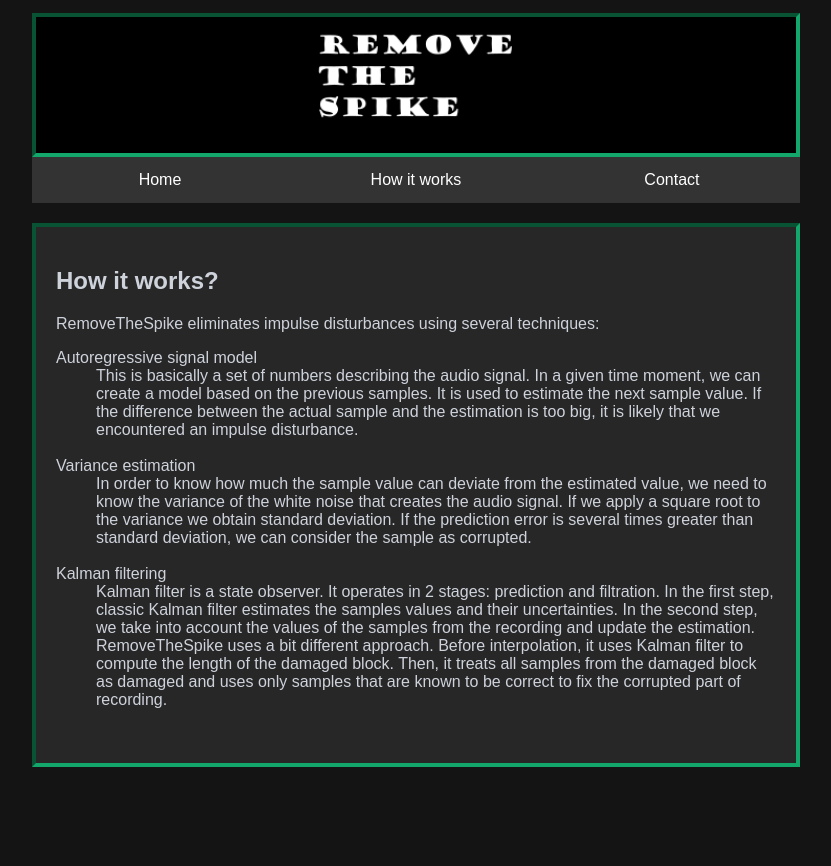
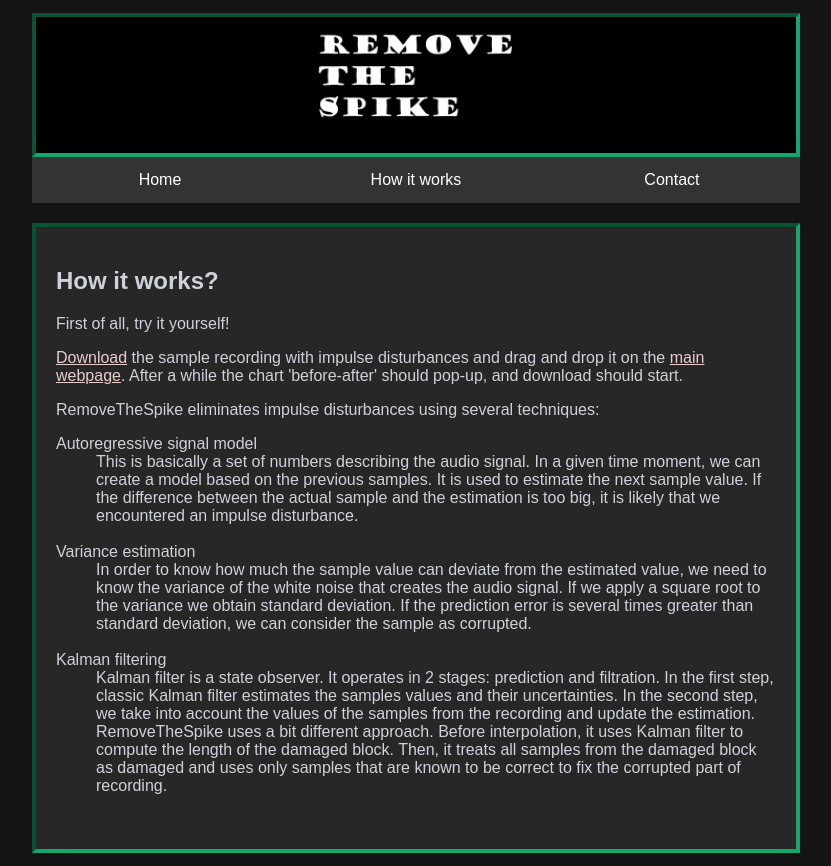
Before and after one commit to Areklis909/RemoveTheSpike_Web, a PHP site: page /howitworks.php in a window 1280 px wide. Shown: the whole page, without its empty margins (224-1055 px from the left). Before the commit the page ends 767 px from the top, so only its background shows below. Run offline with PHP 8.4, Linux system fonts and the light colour scheme.

Commit message:
add the download example content

```diff
--- a/howitworks.php
+++ b/howitworks.php
@@ -7,6 +7,11 @@
 		<section class="row">
 			<div class="card">
 				<h2>How it works?</h2>
+				<p>First of all, try it yourself!</p>
+				<p>
+					<a href="downloads/example.wav" download="example.wav">Download</a> the sample recording with impulse disturbances and drag and drop it
+					on the <a href="index.php">main webpage</a>. After a while the chart 'before-after' should pop-up, and download should start.
+				</p>
 				<p>
 					RemoveTheSpike eliminates impulse disturbances using several techniques:
 					<dl>
```
